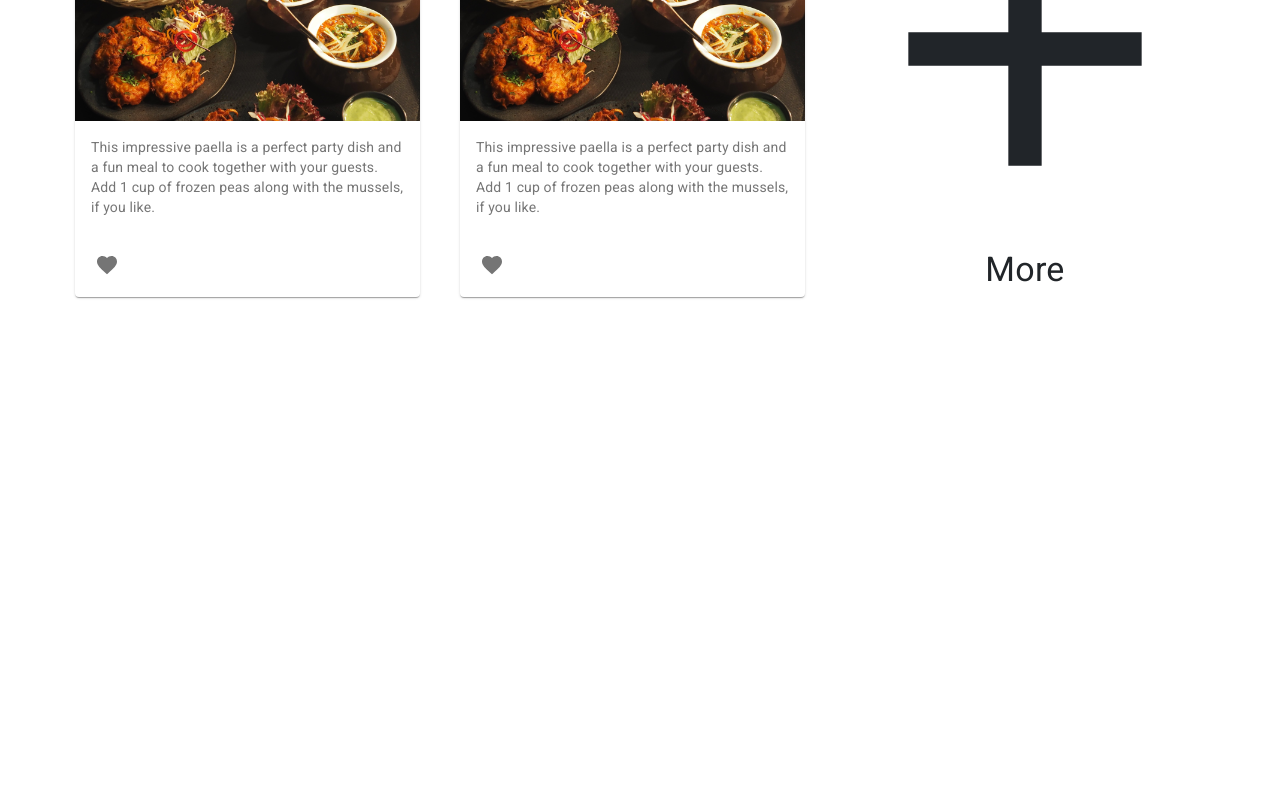
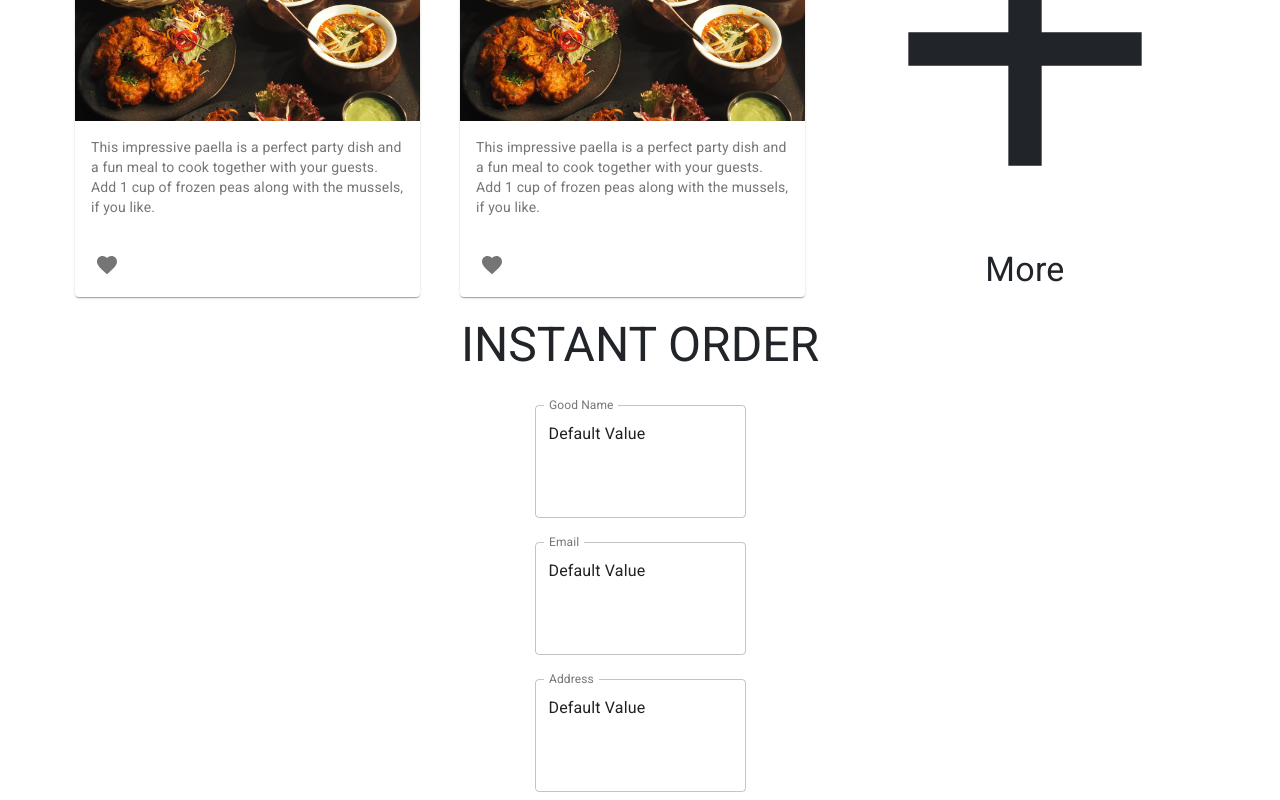
Before and after one commit to ashu18aman/react-alimento, a React (Create React App) app: page / in a window 1280 px wide. Shown: the part 1454-2254 px from the top of the page. Before the commit the page ends 1771 px from the top, so only its background shows below. Built offline with nearby package versions, Linux system fonts and the light colour scheme.

Commit message:
Instant_order

```diff
--- a/src/App.js
+++ b/src/App.js
@@ -4,6 +4,7 @@ import NavBar from "./components/NavBar";
 import MyCarousel from "./components/MyCarousel";
 import "bootstrap/dist/css/bootstrap.css";
 import Featured from "./components/Featured_dishes"
+import Instant_order from "./components/Instant_order"
 
 const theme = createMuiTheme({
 
@@ -18,6 +19,7 @@ function App() {
         <NavBar />
         <MyCarousel />
         <Featured />
+        <Instant_order />
       </Router>
     </ThemeProvider>
   );
--- a/src/components/Instant_order.js
+++ b/src/components/Instant_order.js
@@ -0,0 +1,77 @@
+import { Container, Grid } from '@material-ui/core';
+import React from 'react';
+import { Form } from 'react-bootstrap';
+import { FormControl } from '@material-ui/core';
+import TextField from '@material-ui/core/TextField';
+import Typography from '@material-ui/core/Typography';
+import { makeStyles } from '@material-ui/core/styles';
+import { findByLabelText } from '@testing-library/dom';
+import purple from '@material-ui/core/colors/purple';
+
+const useStyles = makeStyles({
+    root: {
+        marginTop: 15,
+        width: '100%',
+    },
+    grd:{
+        marginTop: 25,
+    },
+
+});
+
+const Instant_order = () => {
+    const classes = useStyles();
+    return (
+        <Container className="root">
+         <Typography variant="h3" component="h3" align="center" gutterBottom>
+                INSTANT ORDER
+            </Typography>
+            <Grid container direction="row"
+                justify="center"
+                alignItems="center">
+                <Grid item>
+                    <Form>
+                        <FormControl
+                        color="secondary"
+                        >
+                            <TextField
+                                margin="normal"
+                                id="outlined-multiline-static"
+                                label="Good Name"
+                                multiline
+                                rows={4}
+                                defaultValue="Default Value"
+                                variant="outlined"
+                                className="grd"
+                            />
+                            <TextField
+                                margin="normal"
+                                id="outlined-multiline-static"
+                                label="Email"
+                                multiline
+                                rows={4}
+                                defaultValue="Default Value"
+                                variant="outlined"
+                                className="grd"
+                            />
+                            <TextField
+                                margin="normal"
+                                id="outlined-multiline-static"
+                                label="Address"
+                                multiline
+                                rows={4}
+                                defaultValue="Default Value"
+                                variant="outlined"
+                                className="grd"
+                            />
+
+                        </FormControl>
+                    </Form>
+                </Grid>
+            </Grid>
+
+        </Container>
+    );
+}
+
+export default Instant_order;
```
